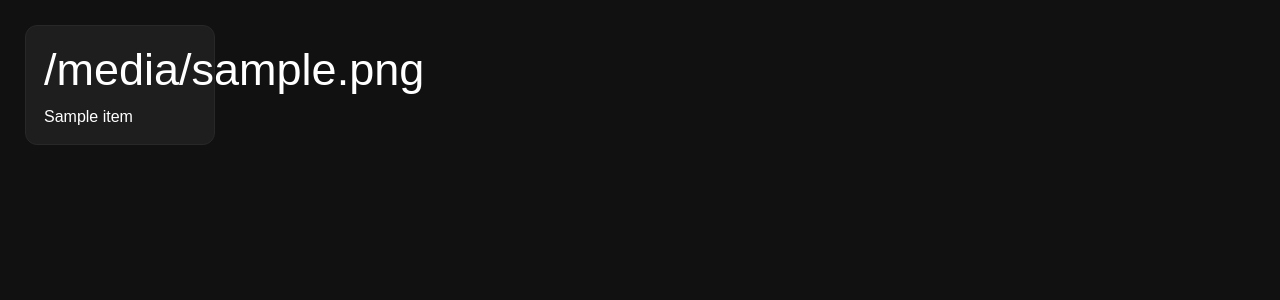
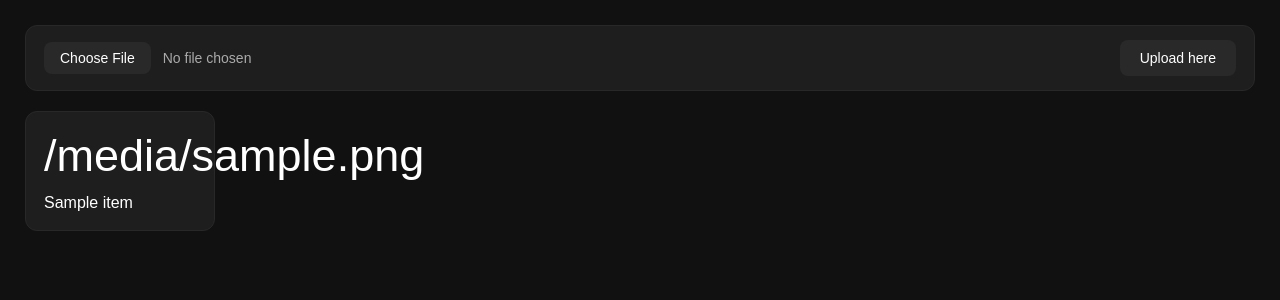
Before and after one commit to Master0-code/LocalCamp, a Flask app: template templates/browse.html in a window 1280 px wide. Shown: the part 140-440 px from the top of the page. Run offline with Flask 3, Linux system fonts and the light colour scheme; the visitor is signed in with stand-in values (Sample User, id 1); the template is opened without the code that fills it: most values are stand-ins (such as "Sample title", 1, 10 or a date in 2020).

Commit message:
feature : upload file

```diff
--- a/templates/browse.html
+++ b/templates/browse.html
@@ -13,6 +13,17 @@
 </div>
 
 <div class="container">
+    {% if current_folder %}
+    <form action="{{ url_for('upload', category=category, relative_path=current_folder) }}"
+          method="post" enctype="multipart/form-data" class="upload-form">
+    {% else %}
+    <form action="{{ url_for('upload', category=category) }}"
+          method="post" enctype="multipart/form-data" class="upload-form">
+    {% endif %}
+        <input type="file" name="file" required>
+        <button type="submit">Upload here</button>
+    </form>
+
     <div class="grid">
         {% for item in items %}
             {% set item_path = current_folder + '/' + item.name if current_folder else item.name %}
```
